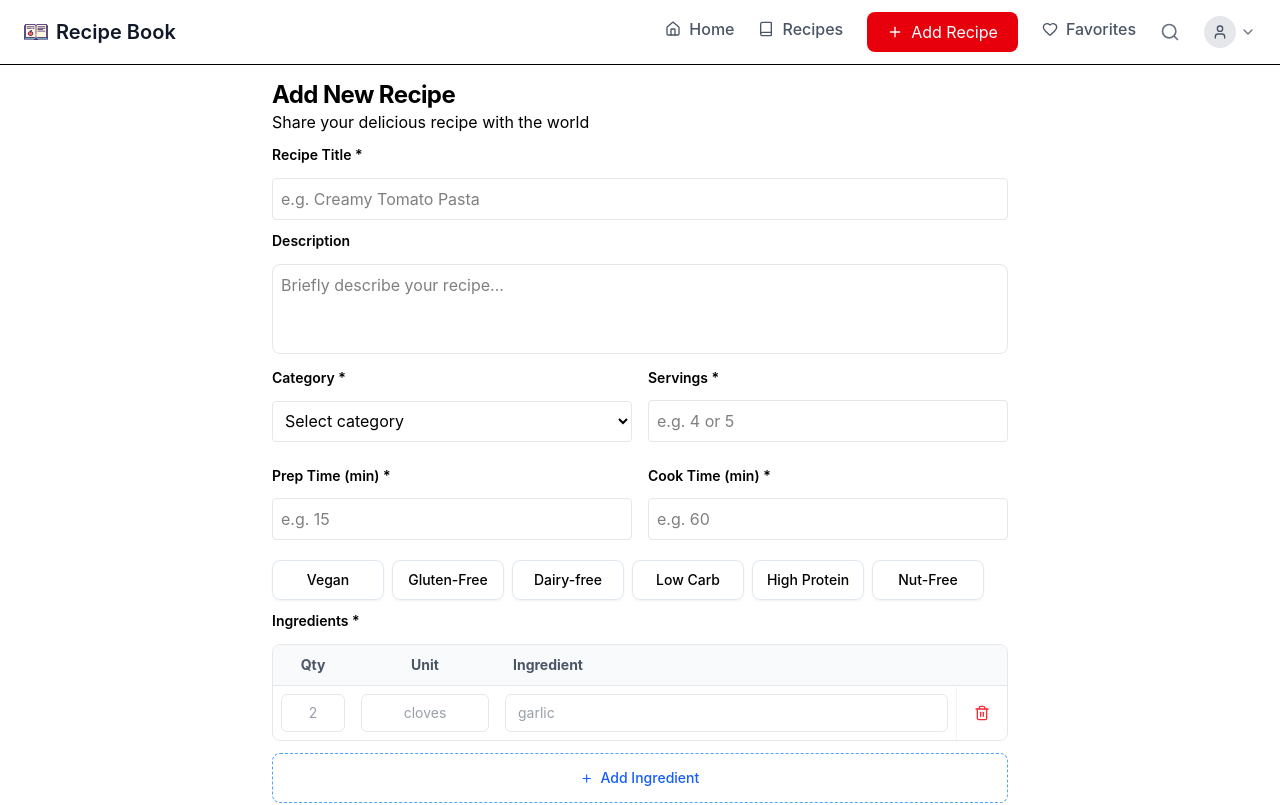
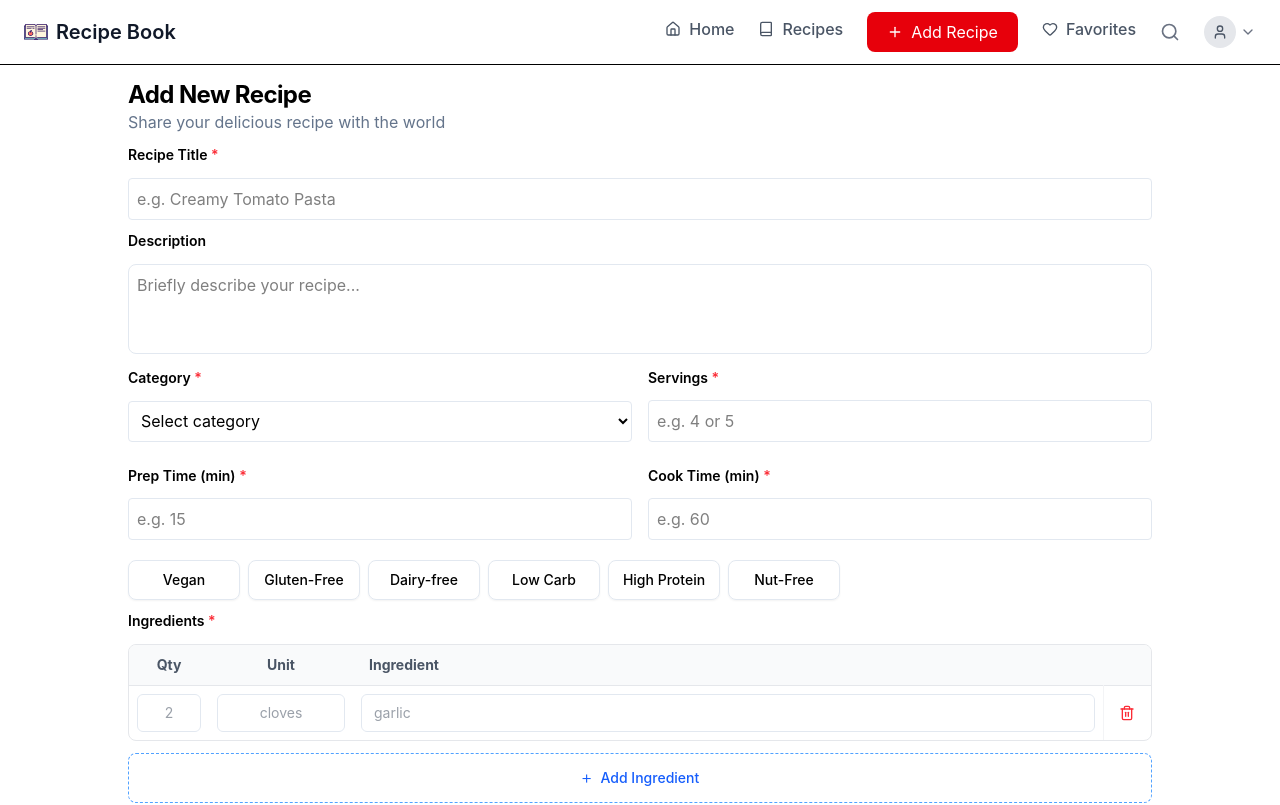
Before and after one commit to SrunTechsean/Interactive-Recipe-Book, a React (Vite) app: page /add in a window 1280 px wide. Shown: the top 805 px of the page. Built offline with nearby package versions, Linux system fonts and the light colour scheme.

Commit message:
feat: change styles & add span

```diff
--- a/src/components/addRecipe-comp/recipeDes.jsx
+++ b/src/components/addRecipe-comp/recipeDes.jsx
@@ -7,7 +7,7 @@ export default function RecipeDes() {
 		<div className="mb-3">
 			<div className="space-y-2">
 				<label htmlFor="recipeTitle" className="text-sm font-semibold">
-					Recipe Title *
+					Recipe Title <span className="text-red-500">*</span>
 				</label>
 				<input
 					id="recipeTitle"
@@ -40,7 +40,7 @@ export default function RecipeDes() {
 			<div className="grid grid-cols-2 gap-4">
 				<div className="grid">
 					<label htmlFor="category" className="text-sm m-0 font-semibold">
-						Category *
+						Category <span className="text-red-500">*</span>
 					</label>
 					<select
 						id="category"
@@ -62,8 +62,8 @@ export default function RecipeDes() {
 					)}
 				</div>
 				<div className="grid">
-					<label htmlFor="servings" className="grid text-sm font-semibold">
-						Servings *
+					<label htmlFor="servings" className="text-sm font-semibold">
+						Servings <span className="text-red-500">*</span>
 					</label>
 					<input
 						id="servings"
@@ -78,8 +78,8 @@ export default function RecipeDes() {
 					)}
 				</div>
 				<div className="grid">
-					<label htmlFor="prepTime" className="grid text-sm font-semibold">
-						Prep Time (min) *
+					<label htmlFor="prepTime" className="text-sm font-semibold">
+						Prep Time (min) <span className="text-red-500">*</span>
 					</label>
 					<input
 						id="prepTime"
@@ -94,8 +94,8 @@ export default function RecipeDes() {
 					)}
 				</div>
 				<div className="grid">
-					<label htmlFor="cookTime" className="grid text-sm font-semibold">
-						Cook Time (min) *
+					<label htmlFor="cookTime" className="text-sm font-semibold">
+						Cook Time (min) <span className="text-red-500">*</span>
 					</label>
 					<input
 						id="cookTime"
--- a/src/components/addRecipe-comp/recipeTable.jsx
+++ b/src/components/addRecipe-comp/recipeTable.jsx
@@ -39,7 +39,7 @@ export default function RecipeTable() {
 			</div>
 			<div className="mx-0 p-0">
 				<label htmlFor="ingredients" className="text-sm font-semibold">
-					Ingredients *
+					Ingredients <span className="text-red-500">*</span>
 				</label>
 				<div
 					id="ingredients"
@@ -90,11 +90,11 @@ export default function RecipeTable() {
 											className="w-full rounded-md border border-gray-200 px-3 py-2"
 										/>
 									</td>
-									<td className="p-2 text-center border-l border-gray-100">
+									<td className="p-1 text-center border-l border-gray-100">
 										<Button
 											type="button"
 											onClick={() => removeIngredient(index)}
-											className="inline-flex items-center justify-center p-2 rounded-md text-red-500 hover:ring-red-500 hover:ring-3"
+											className="inline-flex items-center justify-center p-1 rounded-md text-red-500 hover:ring-red-500 hover:ring-3"
 										>
 											<Trash2 className="h-5 w-5" />
 										</Button>
@@ -104,7 +104,9 @@ export default function RecipeTable() {
 						</tbody>
 					</table>
 					{errors.ingredients && (
-						<p className="text-red-500 text-xs mt-2">{errors.ingredients}</p>
+						<p className="p-2 text-red-500 text-xs mt-2">
+							{errors.ingredients}
+						</p>
 					)}
 				</div>
 				<button
--- a/src/components/addRecipe-comp/recipeUpload.jsx
+++ b/src/components/addRecipe-comp/recipeUpload.jsx
@@ -54,7 +54,7 @@ export default function RecipeUpload({ onSave }) {
 			<div className="mx-auto p-0 space-y-6 text-sm">
 				<div>
 					<label htmlFor="instructions" className="text-sm font-semibold">
-						Instructions *
+						Instructions <span className="text-red-500">*</span>
 					</label>
 					<textarea
 						id="instructions"
--- a/src/pages/AddRecipe.css
+++ b/src/pages/AddRecipe.css
@@ -5,7 +5,7 @@ h1 {
 input,
 select,
 textarea {
-	border: 1px solid #e5e7e8;
+	border: 1px solid var(--color-border);
 }
 
 input:hover,
--- a/src/pages/AddRecipe.jsx
+++ b/src/pages/AddRecipe.jsx
@@ -26,9 +26,12 @@ function AddRecipeForm() {
 	};
 
 	return (
-		<section className="w-full max-w-3xl mx-auto px-4 space-y-6">
-			<h1 className="text-3xl my-0 font-bold tracking-tight">Add New Recipe</h1>
-			<p className="text-muted- mb-2">
+		<section className="w-full max-w-5xl mx-auto space-y-6">
+			<div>
+				<h1 className="text-3xl my-0 font-bold tracking-tight">
+					Add New Recipe
+				</h1>
+				<p className="text-brand-text-muted mb-2">
 					Share your delicious recipe with the world
 				</p>
 				<form className="space-y-6" onSubmit={(e) => e.preventDefault()}>
@@ -36,6 +39,7 @@ function AddRecipeForm() {
 					<RecipeTable />
 					<RecipeUpload onSave={handleSave} />
 				</form>
+			</div>
 		</section>
 	);
 }
```
Lines whose indentation alone changed are shown as unchanged.
